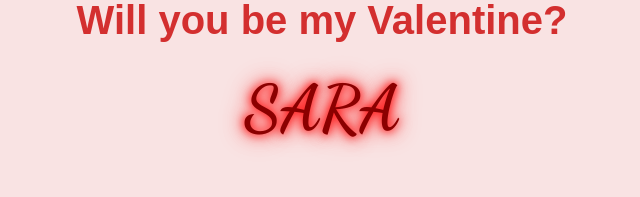
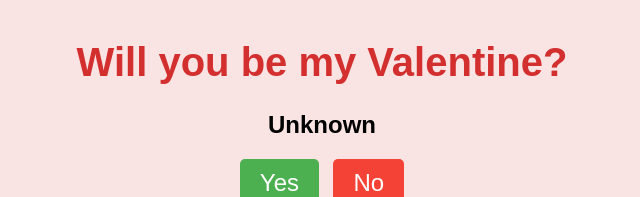
Before and after one commit to oswell692/valentine-project, a plain HTML site: page index.html in a window 1280 px wide. Shown: the part 128-325 px from the top of the page, without its empty margins (318-958 px from the left). Drawn offline with Linux system fonts and the light colour scheme.

Commit message:
Update index.html

```diff
--- a/index.html
+++ b/index.html
@@ -10,8 +10,8 @@
     <div class="container">
         <h1>Will you be my Valentine?</h1>
 
-        <!-- New line with centered "SARA" -->
-        <h2 class="sara-text">SARA</h2>
+        <!-- New line with centered "UNKNWON" -->
+        <h2 class="unkown-text">Unknown</h2>
 
         <div class="buttons">
             <button class="yes-button" onclick="handleYesClick()">Yes</button>
```
